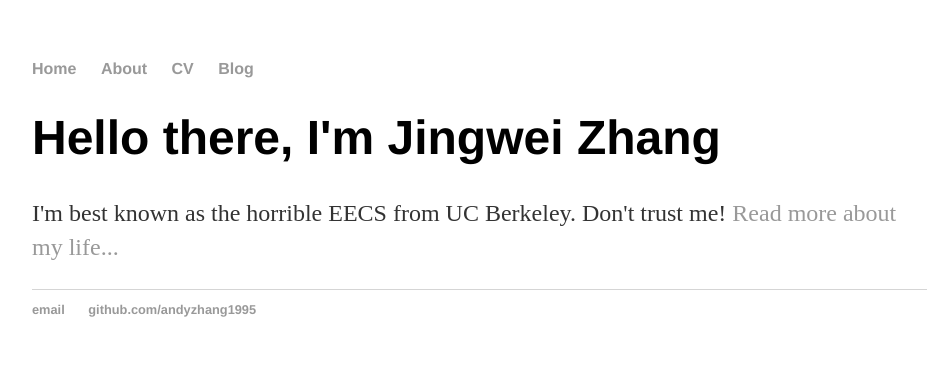
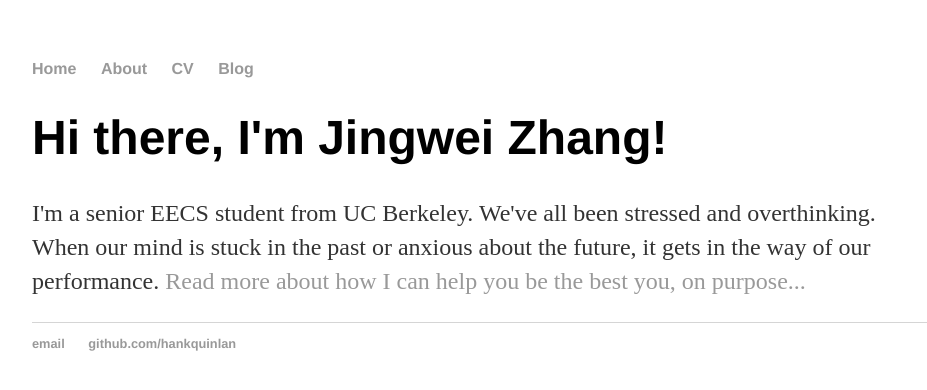
Before and after one commit to andyzhang1995/andyzhang1995.github.io, a Jekyll site: the page built from index.html, in a window 1280 px wide. Shown: the top 390 px of the page, without its empty margins (160-1087 px from the left). Built offline with Jekyll 4.4.1, drawn with Linux system fonts in a browser that asks for light colours.

Commit message:
Update index.html
moved structure tags to layout/default. only actual contents displaying to screens are shown here

```diff
--- a/index.html
+++ b/index.html
@@ -1,30 +1,8 @@
-<!DOCTYPE html>
-<html>
-	<head>
-		<title>Hank Quinlan, Horrible Cop</title>
-		<!-- link to main stylesheet -->
-		<link rel="stylesheet" type="text/css" href="/css/main.css">
-	</head>
-	<body>
-		<nav>
-    		<ul>
-        		<li><a href="/">Home</a></li>
-	        	<li><a href="/about">About</a></li>
-        		<li><a href="/cv">CV</a></li>
-        		<li><a href="/blog">Blog</a></li>
-    		</ul>
-		</nav>
-		<div class="container">
-    		<div class="blurb">
-        		<h1>Hello there, I'm Jingwei Zhang</h1>
-				<p>I'm best known as the horrible EECS from UC Berkeley. Don't trust me! <a href="/about">Read more about my life...</a></p>
-    		</div><!-- /.blurb -->
-		</div><!-- /.container -->
-		<footer>
-    		<ul>
-        		<li><a href="youwillneverfindme@berkeley.edu">email</a></li>
-        		<li><a href="https://github.com/andyzhang1995">github.com/andyzhang1995</a></li>
-			</ul>
-		</footer>
-	</body>
-</html>
+---
+layout: default
+title: Jingwei Zhang, EECS @ UC Berkeley, Founder and CEO @ E-shelter
+---
+<div class="blurb">
+	<h1>Hi there, I'm Jingwei Zhang!</h1>
+	<p>I'm a senior EECS student from UC Berkeley. We've all been stressed and overthinking. When our mind is stuck in the past or anxious about the future, it gets in the way of our performance. <a href="/about">Read more about how I can help you be the best you, on purpose... </a></p>
+</div><!-- /.blurb -->
```
